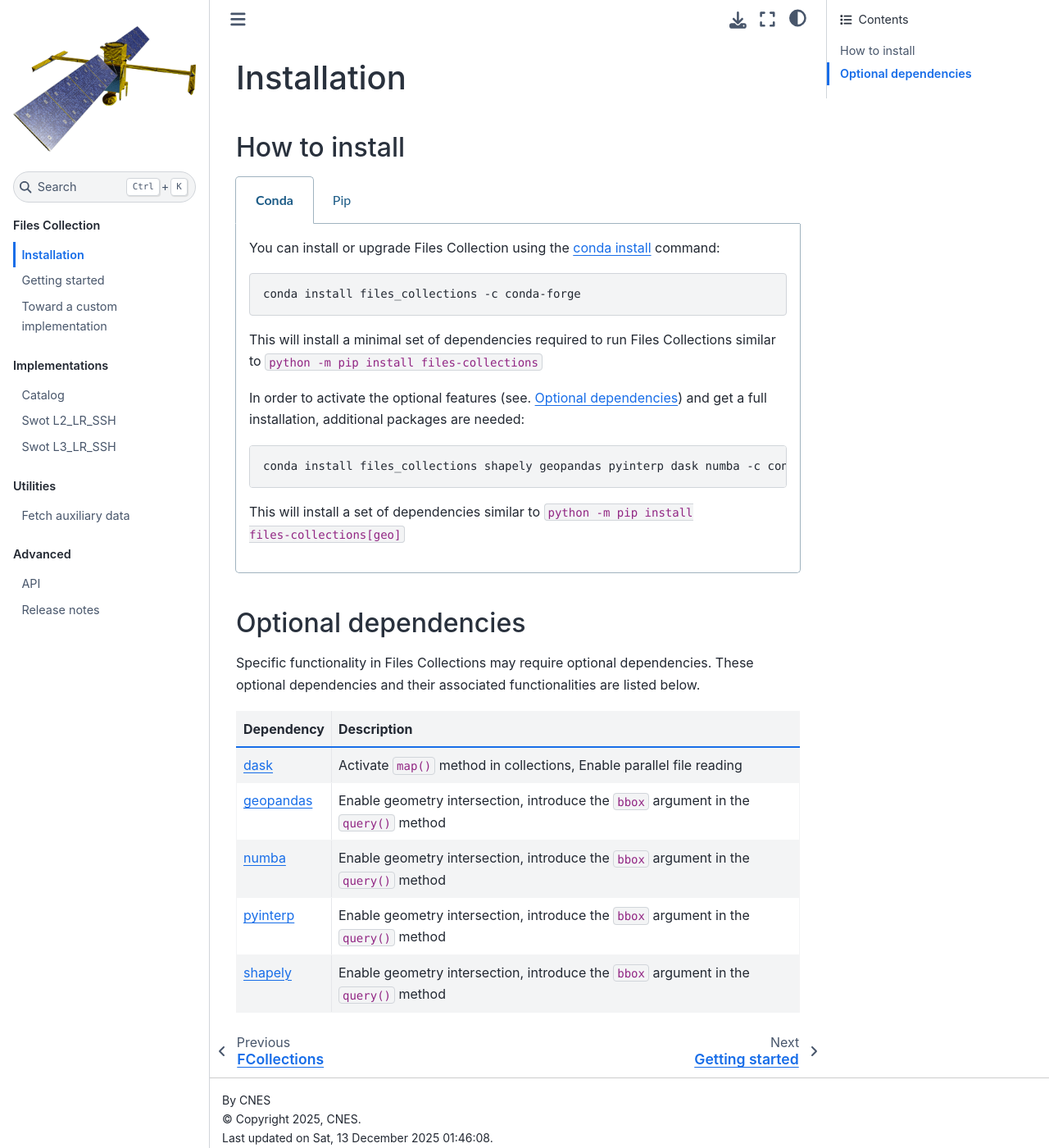
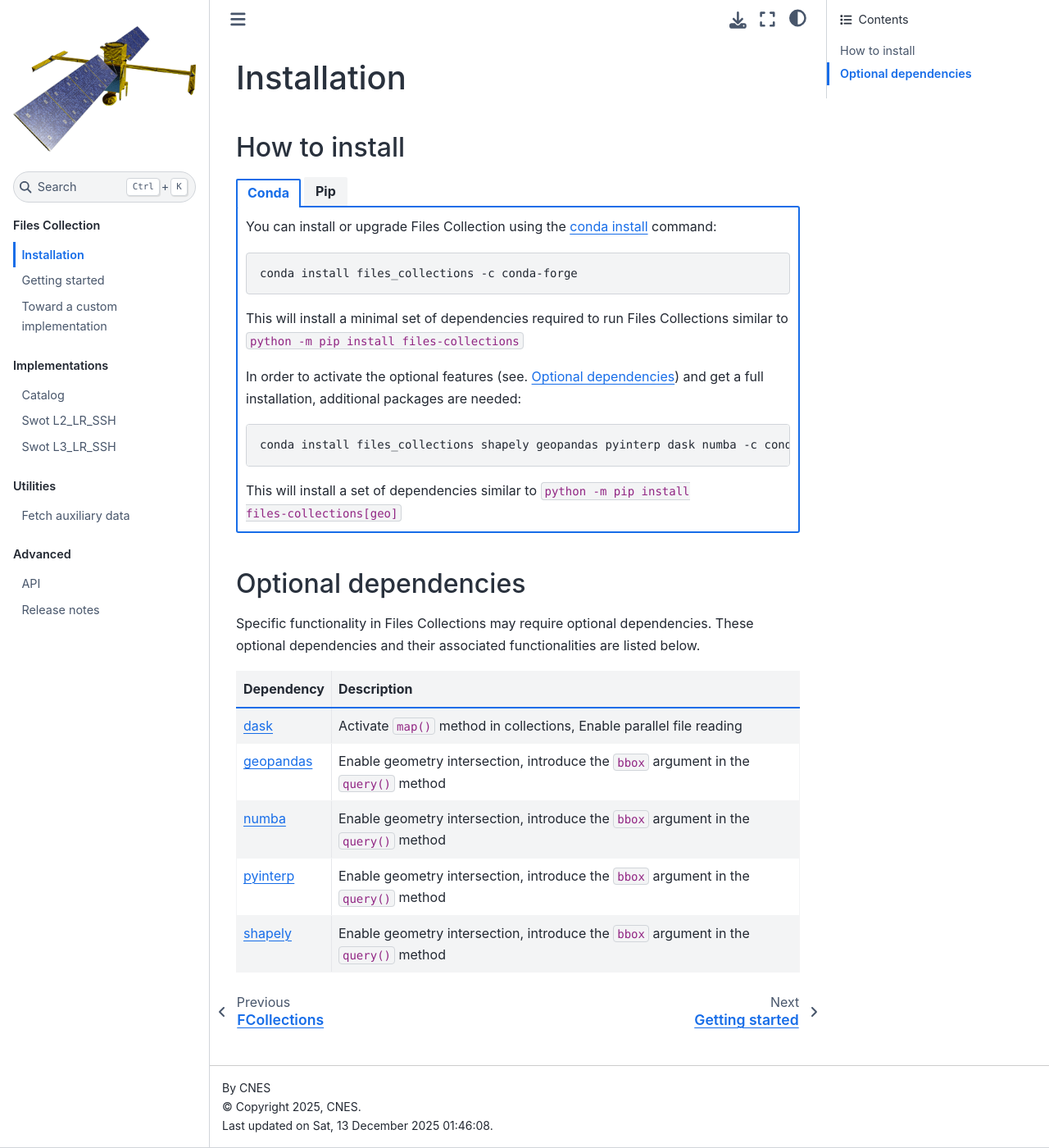
Before and after one commit to robin-cls/fcollections, a Sphinx documentation site: the page built from docs/install.rst, in a window 1280 px wide and 1400 px high. Shown: the whole window at 82% size. Built offline with Sphinx 7.4.7 and the Sphinx Book theme 1.1.4, drawn with Linux system fonts in a browser that asks for light colours.

Commit message:
install proc tabs design

```diff
--- a/docs/conf.py
+++ b/docs/conf.py
@@ -29,7 +29,6 @@ extensions = [
     "sphinx.ext.mathjax",
     "sphinx.ext.napoleon",
     "sphinx_copybutton",
-    "sphinx_tabs.tabs",
     "sphinx.ext.viewcode",
     "myst_nb",
     "sphinx_design",
--- a/docs/install.rst
+++ b/docs/install.rst
@@ -4,9 +4,9 @@ Installation
 How to install
 --------------
 
-.. tabs::
+.. tab-set::
 
-    .. tab:: Conda
+    .. tab-item:: Conda
 
         You can install or upgrade Files Collection using the `conda install
         <https://docs.conda.io/projects/conda/en/latest/commands/install.html>`_
@@ -30,7 +30,7 @@ How to install
         ``python -m pip install files-collections[geo]``
 
 
-    .. tab:: Pip
+    .. tab-item:: Pip
 
         You can install or upgrade Files Collection using the `pip install
         <https://packaging.python.org/en/latest/tutorials/installing-packages/>`_
--- a/pyproject.toml
+++ b/pyproject.toml
@@ -49,7 +49,7 @@ Repository='https://github.com/robin-cls/fcollections'
 testing = ["pytest", "pytest-cov", "sympy", "beautifulsoup4"]
 geo = ["shapely", "geopandas", "pyinterp", "dask", "numba"]
 doc = ["cartopy", "matplotlib", "sphinx", "sphinx-copybutton", "sphinx-design",
-        "sphinx-inline-tabs", "sphinx-book-theme", "sphinx-tabs", "myst-nb"]
+        "sphinx-book-theme", "myst-nb"]
 
 [project.scripts]
 sad = "fcollections.sad:main"
```
